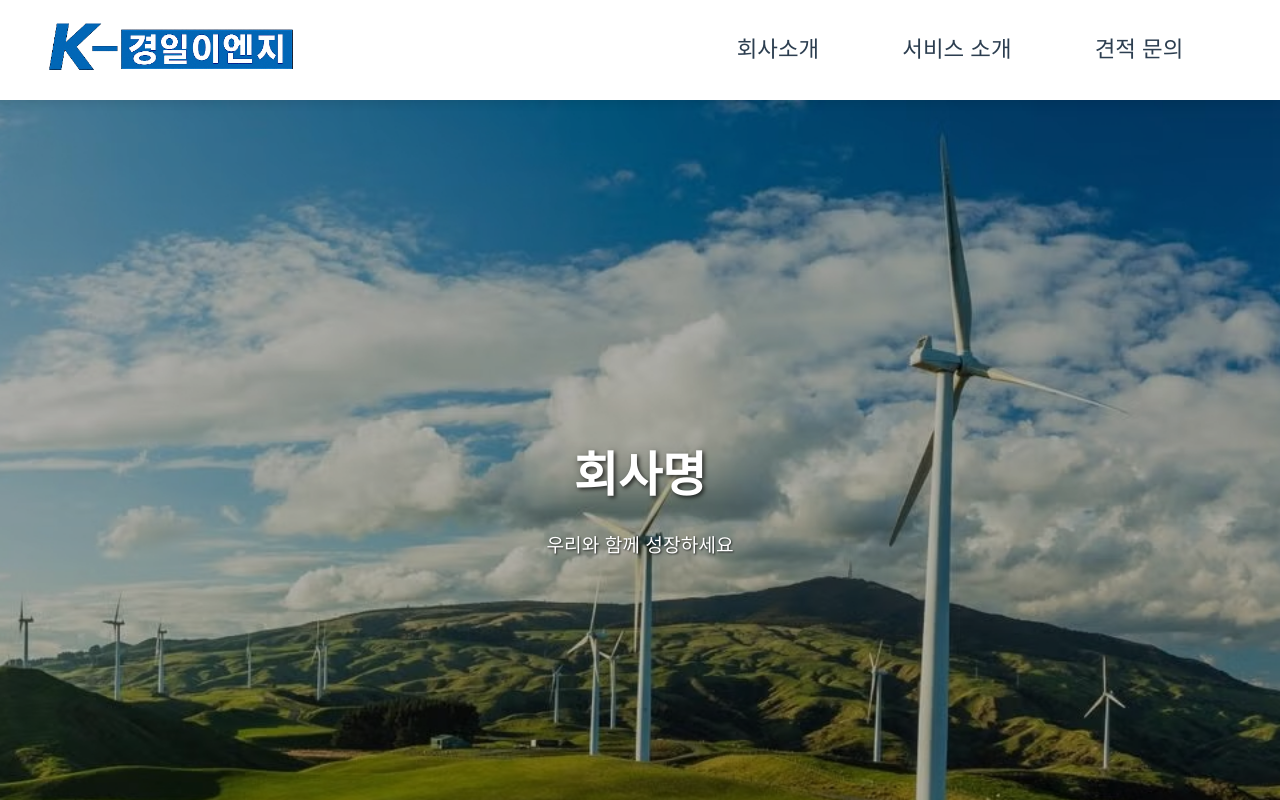
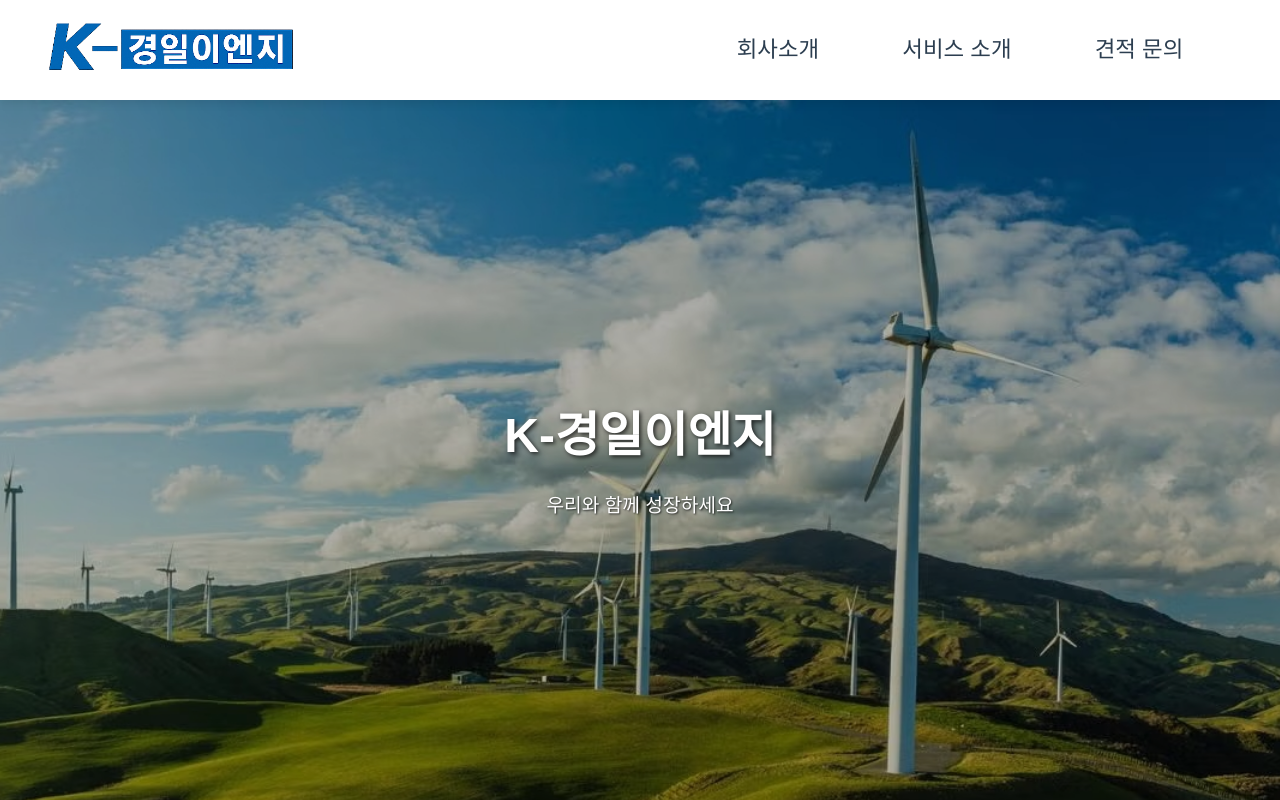
Before and after one commit to ksp0814/FAN-FE, a React (Create React App) app: page / in a window 1280 px wide. Shown: the top 800 px of the page. Built offline with nearby package versions, Linux system fonts and the light colour scheme.

Commit message:
문의작성 폼 글자수정

```diff
--- a/src/pages/Home.css
+++ b/src/pages/Home.css
@@ -1,7 +1,7 @@
 /* 기본 히어로 스타일 (위와 동일) */
 .hero {
   width: 100%;
-  height: 100vh;
+  height: 90vh;
   position: relative;
   overflow: hidden;
   display: flex;
--- a/src/pages/Home.js
+++ b/src/pages/Home.js
@@ -9,7 +9,7 @@
       <div className='hero'>
         <img src={HeroImg} alt="히어로 이미지" className='hero-image' />
         <div className='hero-content'>
-          <h1>회사명</h1>
+          <h1>K-경일이엔지</h1>
           <p>우리와 함께 성장하세요</p>
         </div>
       </div>
```
